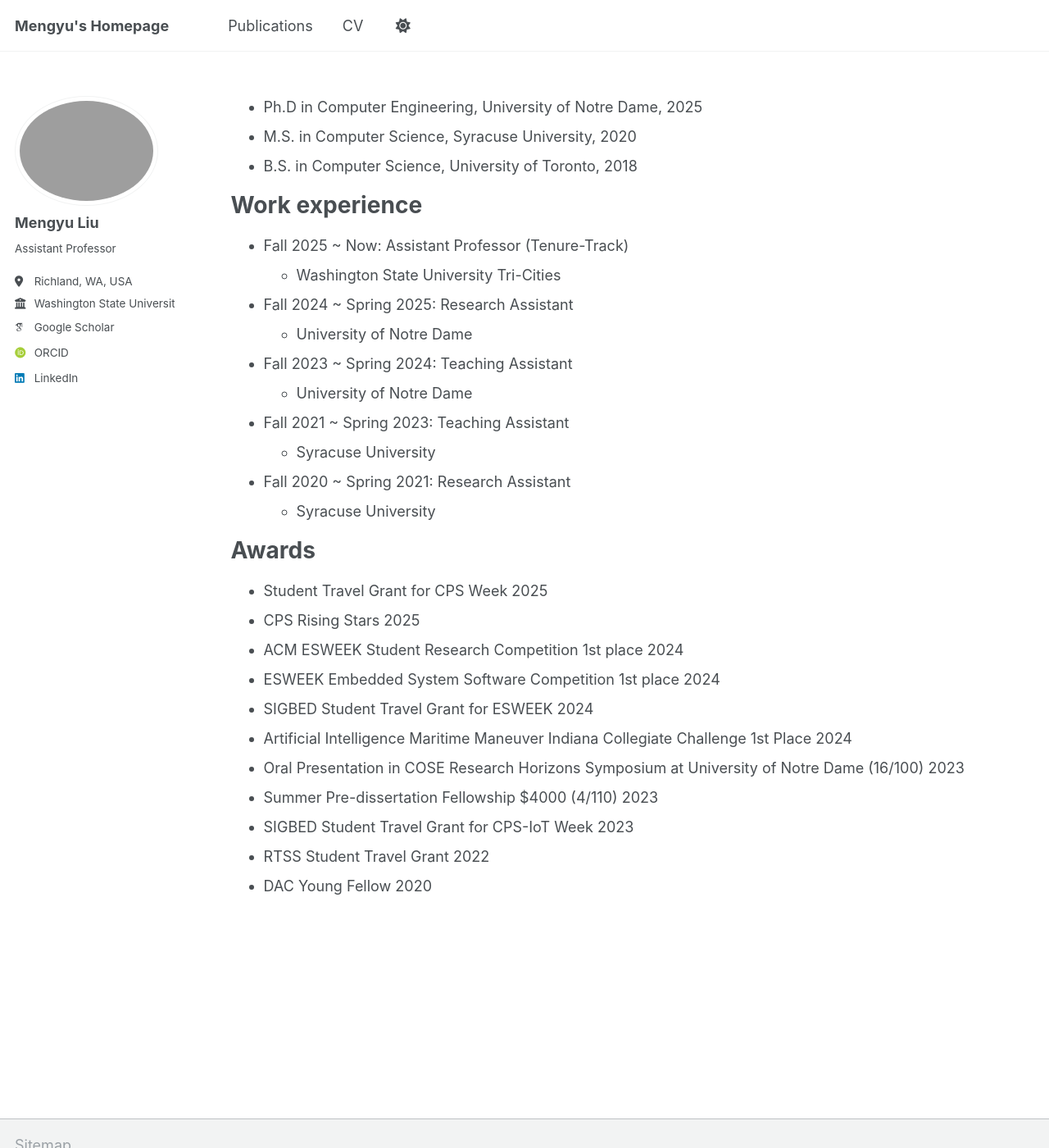
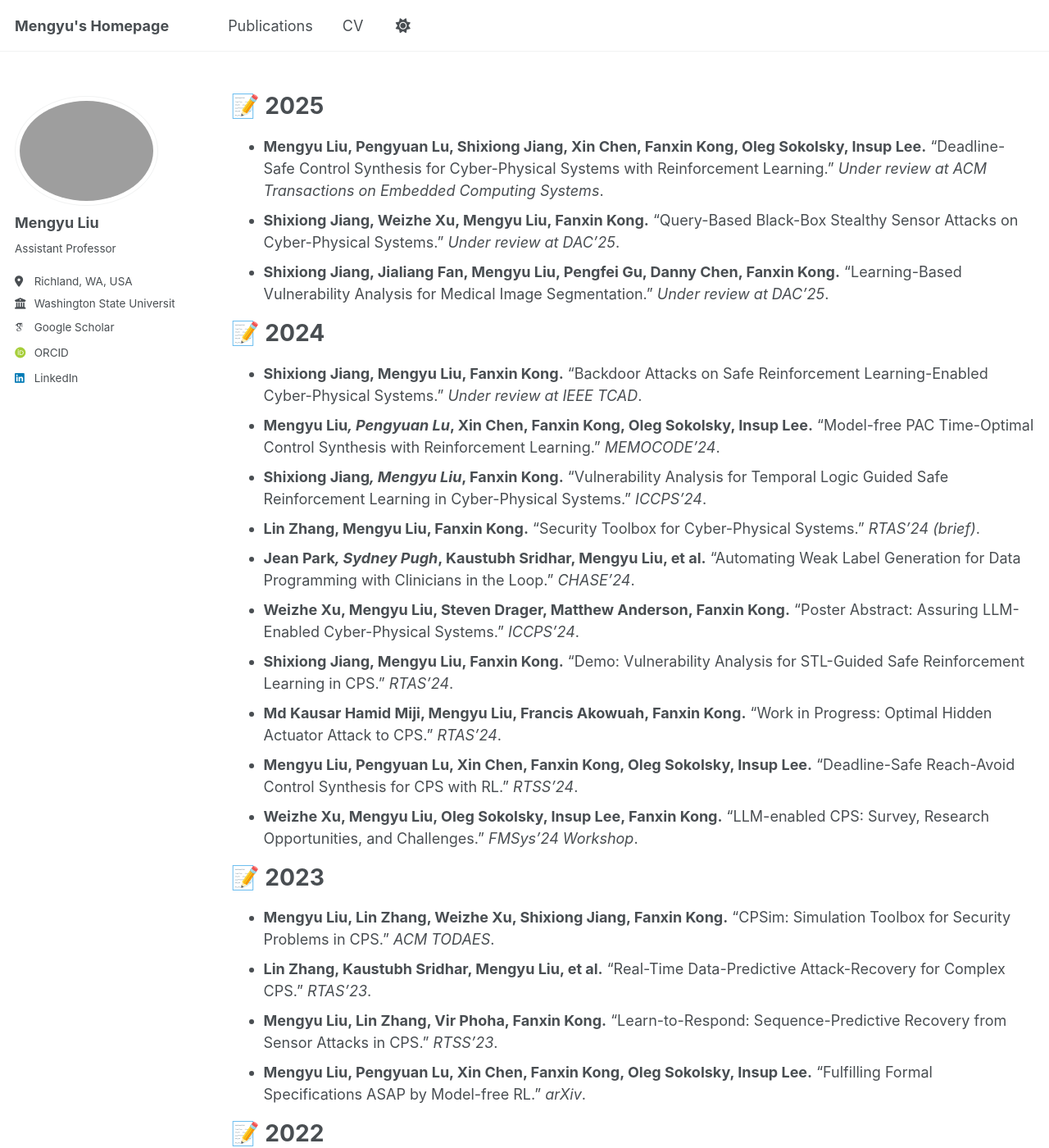
Before and after one commit to Mengyuliu0520/Mengyuliu0520.github.io, a Jekyll site: the page built from _pages/pub_new.md, in a window 1280 px wide and 1400 px high. Shown: the whole window at 82% size. Built offline with Jekyll 4.4.1, drawn with Linux system fonts in a browser that asks for light colours; some web fonts are replaced; some of the changed text lies outside the part shown.

Commit message:
Update pub_new.md

```diff
--- a/_pages/pub_new.md
+++ b/_pages/pub_new.md
@@ -7,39 +7,30 @@ redirect_from:
   - /resume
 ---
 
-{% include base_path %}
+# 📝 2025
+* **Mengyu Liu, Pengyuan Lu, Shixiong Jiang, Xin Chen, Fanxin Kong, Oleg Sokolsky, Insup Lee.** “Deadline-Safe Control Synthesis for Cyber-Physical Systems with Reinforcement Learning.” *Under review at ACM Transactions on Embedded Computing Systems*.
+* **Shixiong Jiang, Weizhe Xu, Mengyu Liu, Fanxin Kong.** “Query-Based Black-Box Stealthy Sensor Attacks on Cyber-Physical Systems.” *Under review at DAC'25*.
+* **Shixiong Jiang, Jialiang Fan, Mengyu Liu, Pengfei Gu, Danny Chen, Fanxin Kong.** “Learning-Based Vulnerability Analysis for Medical Image Segmentation.” *Under review at DAC'25*.
 
+# 📝 2024
+* **Shixiong Jiang, Mengyu Liu, Fanxin Kong.** “Backdoor Attacks on Safe Reinforcement Learning-Enabled Cyber-Physical Systems.” *Under review at IEEE TCAD*.
+* **Mengyu Liu*, Pengyuan Lu*, Xin Chen, Fanxin Kong, Oleg Sokolsky, Insup Lee.** “Model-free PAC Time-Optimal Control Synthesis with Reinforcement Learning.” *MEMOCODE'24*.
+* **Shixiong Jiang*, Mengyu Liu*, Fanxin Kong.** “Vulnerability Analysis for Temporal Logic Guided Safe Reinforcement Learning in Cyber-Physical Systems.” *ICCPS'24*.
+* **Lin Zhang, Mengyu Liu, Fanxin Kong.** “Security Toolbox for Cyber-Physical Systems.” *RTAS'24 (brief)*.
+* **Jean Park*, Sydney Pugh*, Kaustubh Sridhar, Mengyu Liu, et al.** “Automating Weak Label Generation for Data Programming with Clinicians in the Loop.” *CHASE'24*.
+* **Weizhe Xu, Mengyu Liu, Steven Drager, Matthew Anderson, Fanxin Kong.** “Poster Abstract: Assuring LLM-Enabled Cyber-Physical Systems.” *ICCPS'24*.
+* **Shixiong Jiang, Mengyu Liu, Fanxin Kong.** “Demo: Vulnerability Analysis for STL-Guided Safe Reinforcement Learning in CPS.” *RTAS'24*.
+* **Md Kausar Hamid Miji, Mengyu Liu, Francis Akowuah, Fanxin Kong.** “Work in Progress: Optimal Hidden Actuator Attack to CPS.” *RTAS'24*.
+* **Mengyu Liu, Pengyuan Lu, Xin Chen, Fanxin Kong, Oleg Sokolsky, Insup Lee.** “Deadline-Safe Reach-Avoid Control Synthesis for CPS with RL.” *RTSS'24*.
+* **Weizhe Xu, Mengyu Liu, Oleg Sokolsky, Insup Lee, Fanxin Kong.** “LLM-enabled CPS: Survey, Research Opportunities, and Challenges.” *FMSys'24 Workshop*.
 
-* Ph.D in Computer Engineering, University of Notre Dame, 2025
-* M.S. in Computer Science, Syracuse University, 2020
-* B.S. in Computer Science, University of Toronto, 2018
+# 📝 2023
+* **Mengyu Liu, Lin Zhang, Weizhe Xu, Shixiong Jiang, Fanxin Kong.** “CPSim: Simulation Toolbox for Security Problems in CPS.” *ACM TODAES*.
+* **Lin Zhang, Kaustubh Sridhar, Mengyu Liu, et al.** “Real-Time Data-Predictive Attack-Recovery for Complex CPS.” *RTAS'23*.
+* **Mengyu Liu, Lin Zhang, Vir Phoha, Fanxin Kong.** “Learn-to-Respond: Sequence-Predictive Recovery from Sensor Attacks in CPS.” *RTSS'23*.
+* **Mengyu Liu, Pengyuan Lu, Xin Chen, Fanxin Kong, Oleg Sokolsky, Insup Lee.** “Fulfilling Formal Specifications ASAP by Model-free RL.” *arXiv*.
 
-# Work experience
-
-* Fall 2025 ~ Now: Assistant Professor (Tenure-Track)
-  * Washington State University Tri-Cities
-
-* Fall 2024 ~ Spring 2025: Research Assistant
-  * University of Notre Dame
-
-* Fall 2023 ~ Spring 2024: Teaching Assistant
-  * University of Notre Dame
-
-* Fall 2021 ~ Spring 2023: Teaching Assistant
-  * Syracuse University
-
-* Fall 2020 ~ Spring 2021: Research Assistant
-  * Syracuse University
-
-# Awards
-* Student Travel Grant for CPS Week 2025
-* CPS Rising Stars 2025
-* ACM ESWEEK Student Research Competition 1st place 2024
-* ESWEEK Embedded System Software Competition 1st place 2024
-* SIGBED Student Travel Grant for ESWEEK 2024
-* Artificial Intelligence Maritime Maneuver Indiana Collegiate Challenge 1st Place 2024
-* Oral Presentation in COSE Research Horizons Symposium at University of Notre Dame (16/100) 2023
-* Summer Pre-dissertation Fellowship $4000 (4/110) 2023
-* SIGBED Student Travel Grant for CPS-IoT Week 2023
-* RTSS Student Travel Grant 2022
-* DAC Young Fellow 2020
+# 📝 2022
+* **Pengyuan Lu, Lin Zhang, Mengyu Liu, et al.** “Recovery from Adversarial Attacks in CPS: Shallow, Deep, and Exploratory.” *ACM Computing Surveys*.
+* **Lin Zhang, Zifan Wang, Mengyu Liu, Fanxin Kong.** “Adaptive Window-Based Sensor Attack Detection for CPS.” *DAC'22*, pp. 919–924.
+* **Mengyu Liu, Lin Zhang, Pengyuan Lu, et al.** “Fail-Safe: Securing CPS against Hidden Sensor Attacks.” *RTSS'22*, pp. 240–252.
```
